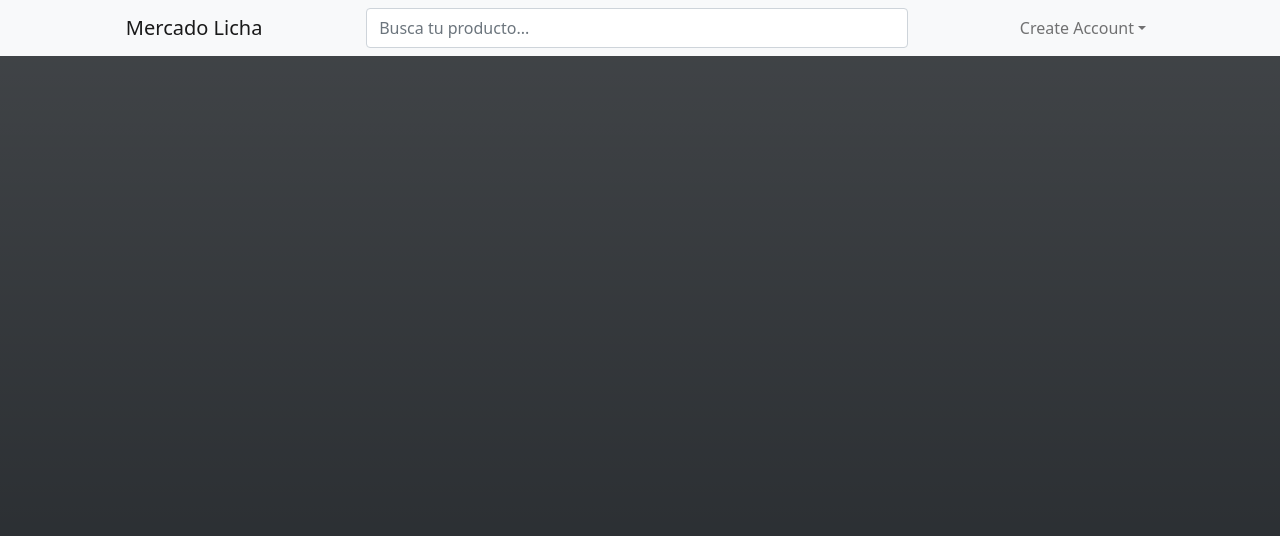
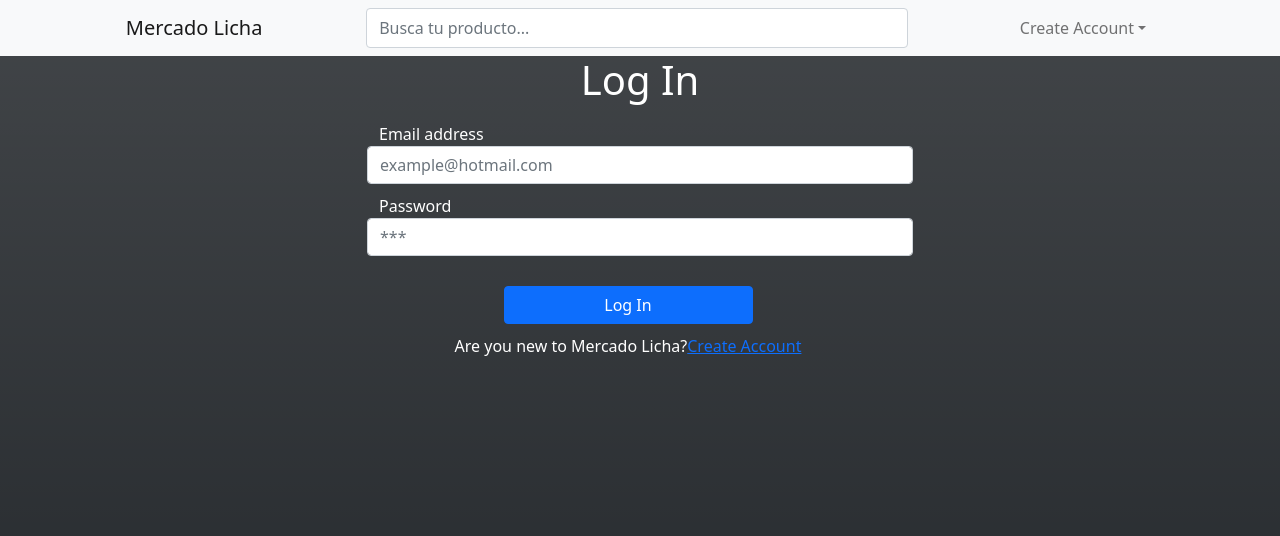
Before and after one commit to lisandromarina/ecommerce-frontend, a React (Create React App) app: page /login in a window 1280 px wide. Shown: the top 536 px of the page. Built offline with nearby package versions, Linux system fonts and the light colour scheme.

Commit message:
Add files via upload

```diff
--- a/src/components/Router/RouterContainer.jsx
+++ b/src/components/Router/RouterContainer.jsx
@@ -1,12 +1,18 @@
 import React from 'react';
 import { Route, Routes } from 'react-router-dom';
-import HomePage from  "../HomePage";
+import HomePage from "../HomePage";
+import Register from "../Register";
+import LogIn from "../LogIn";
 
 function RouterContainer() {
     return (
         <Routes>
 
-            <Route path='/' element={<HomePage/>} />
+            <Route path='/' element={<HomePage />} />
+
+            <Route path='/register' element={<Register />} />
+
+            <Route path='/login' element={<LogIn />} />
 
         </Routes>
     );
```
